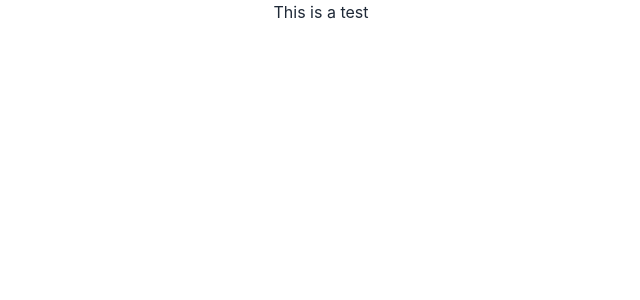
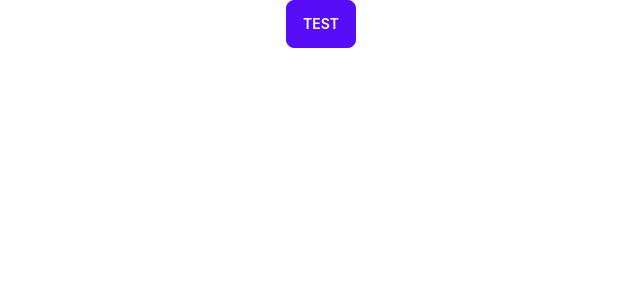
Before and after one commit to Sayeednayeem1/job-finder, a React (Create React App) app: page / in a window 1280 px wide. Shown: the top 300 px of the page, without its empty margins (319-959 px from the left). Built offline with nearby package versions, Linux system fonts and the light colour scheme.

Commit message:
installed react router dom

```diff
--- a/package.json
+++ b/package.json
@@ -9,6 +9,7 @@
     "daisyui": "^2.51.3",
     "react": "^18.2.0",
     "react-dom": "^18.2.0",
+    "react-router-dom": "^6.9.0",
     "react-scripts": "5.0.1",
     "web-vitals": "^2.1.4"
   },
--- a/src/App.js
+++ b/src/App.js
@@ -4,7 +4,7 @@ import './App.css';
 function App() {
   return (
     <div className="App">
-      <h1>This is a test</h1>
+      <button className='btn btn-primary'>test</button>
     </div>
   );
 }
```
Also changed, not shown: 1 other file (tests, documents, lock files or other folders).
